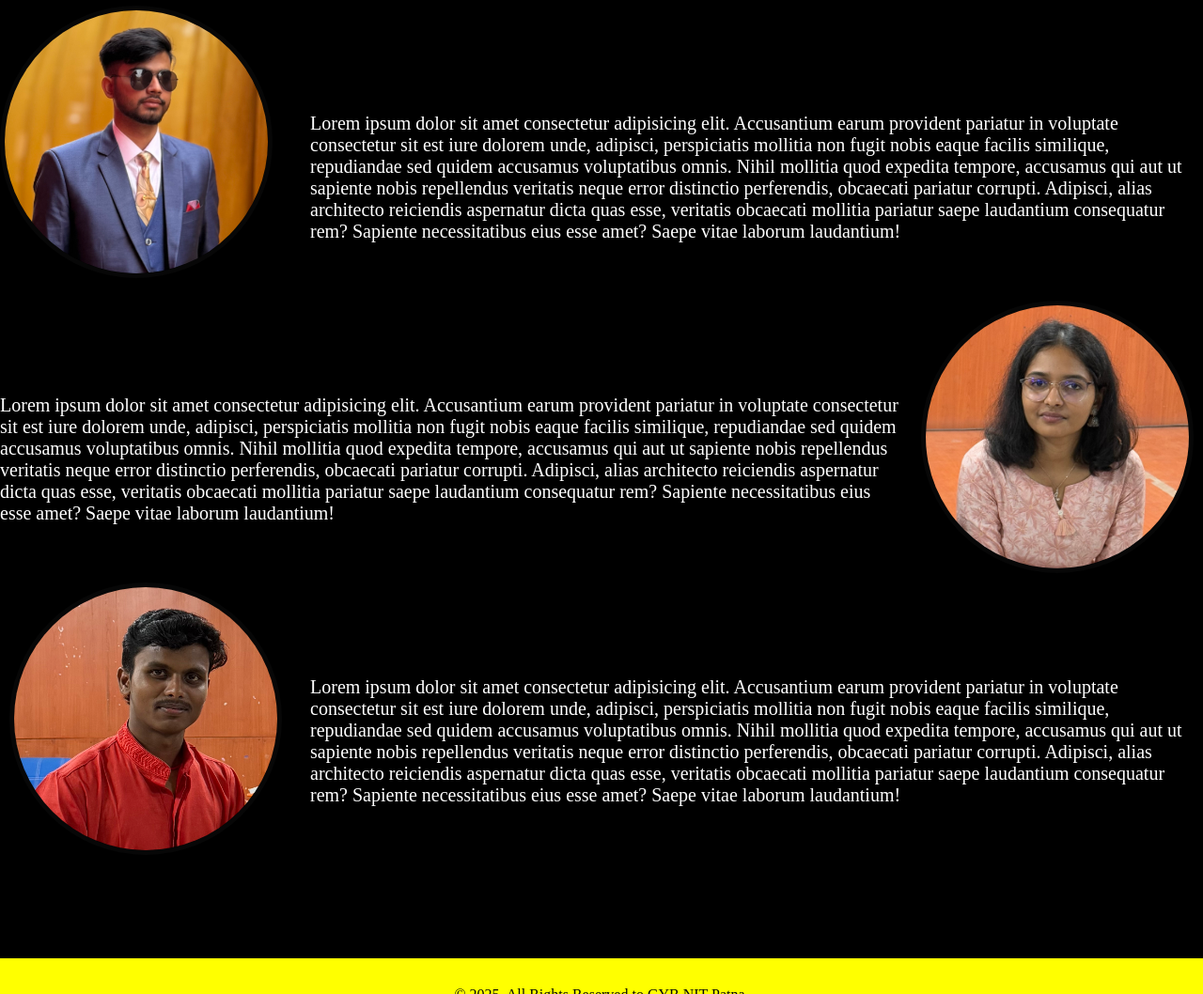
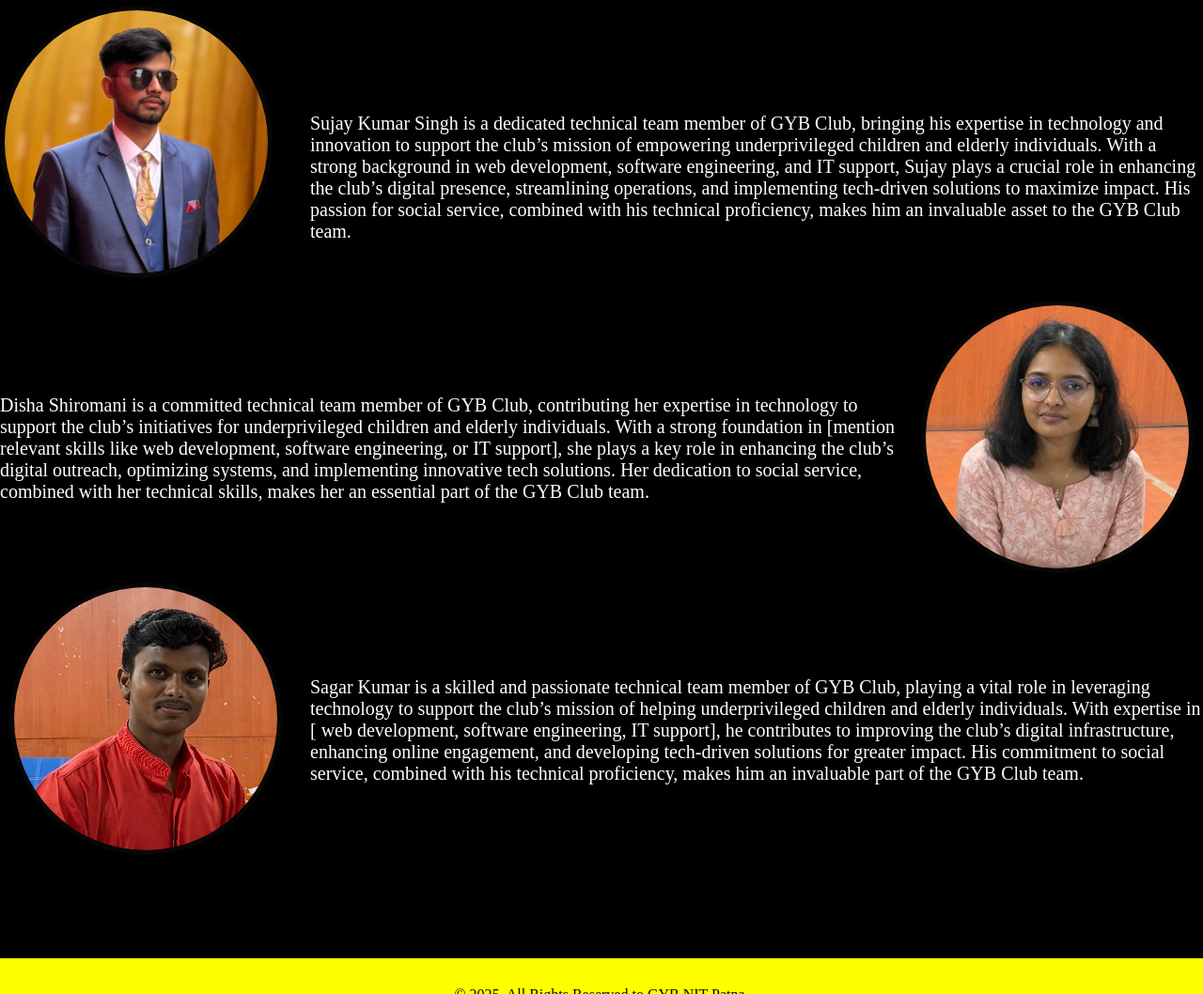
Before and after one commit to devofhelloworld/technical-team-gyb, a plain HTML site: page index.html in a window 1280 px wide. Shown: the part 280-1338 px from the top of the page at 94% size. Drawn offline with Linux system fonts and the light colour scheme.

Commit message:
Update index.html

```diff
--- a/index.html
+++ b/index.html
@@ -11,7 +11,10 @@
 
 <body>
     <header><img height="130px" src="GYB logo-02 (1) (1) (1) (1) (1).png" alt="gyb">
+        <div class="image">
 
+            <img src="pngkey.com-indian-students-png-images-3638771.png" alt="Kids">
+        </div>
         <div class="top">
 
             <nav>
@@ -51,13 +54,7 @@
 
                 <img width="280px" src="IMG_0447.jpeg" alt="Sujay Kumar Singh">
 
-                <p class="para">Lorem ipsum dolor sit amet consectetur adipisicing elit. Accusantium earum provident
-                    pariatur in voluptate consectetur sit est iure dolorem unde, adipisci, perspiciatis mollitia non
-                    fugit nobis eaque facilis similique, repudiandae sed quidem accusamus voluptatibus omnis. Nihil
-                    mollitia quod expedita tempore, accusamus qui aut ut sapiente nobis repellendus veritatis neque
-                    error distinctio perferendis, obcaecati pariatur corrupti. Adipisci, alias architecto reiciendis
-                    aspernatur dicta quas esse, veritatis obcaecati mollitia pariatur saepe laudantium consequatur rem?
-                    Sapiente necessitatibus eius esse amet? Saepe vitae laborum laudantium!</p>
+                <p class="para">Sujay Kumar Singh is a dedicated technical team member of GYB Club, bringing his expertise in technology and innovation to support the club’s mission of empowering underprivileged children and elderly individuals. With a strong background in  web development, software engineering, and IT support, Sujay plays a crucial role in enhancing the club’s digital presence, streamlining operations, and implementing tech-driven solutions to maximize impact. His passion for social service, combined with his technical proficiency, makes him an invaluable asset to the GYB Club team. </p>
 
 
 
@@ -73,13 +70,7 @@
 
             <img width="280px" src="IMG_1552.jpeg" alt="Disha Shiromani">
 
-            <p class="dishapara">Lorem ipsum dolor sit amet consectetur adipisicing elit. Accusantium earum provident
-                pariatur in voluptate consectetur sit est iure dolorem unde, adipisci, perspiciatis mollitia non fugit
-                nobis eaque facilis similique, repudiandae sed quidem accusamus voluptatibus omnis. Nihil mollitia quod
-                expedita tempore, accusamus qui aut ut sapiente nobis repellendus veritatis neque error distinctio
-                perferendis, obcaecati pariatur corrupti. Adipisci, alias architecto reiciendis aspernatur dicta quas
-                esse, veritatis obcaecati mollitia pariatur saepe laudantium consequatur rem? Sapiente necessitatibus
-                eius esse amet? Saepe vitae laborum laudantium!</p>
+            <p class="dishapara">Disha Shiromani is a committed technical team member of GYB Club, contributing her expertise in technology to support the club’s initiatives for underprivileged children and elderly individuals. With a strong foundation in [mention relevant skills like web development, software engineering, or IT support], she plays a key role in enhancing the club’s digital outreach, optimizing systems, and implementing innovative tech solutions. Her dedication to social service, combined with her technical skills, makes her an essential part of the GYB Club team.</p>
 
 
 
@@ -95,13 +86,7 @@
 
             <img width="280px" src="IMG_1553.jpeg" alt="Sagar Kumar">
 
-            <p class="sagarpara">Lorem ipsum dolor sit amet consectetur adipisicing elit. Accusantium earum provident
-                pariatur in voluptate consectetur sit est iure dolorem unde, adipisci, perspiciatis mollitia non fugit
-                nobis eaque facilis similique, repudiandae sed quidem accusamus voluptatibus omnis. Nihil mollitia quod
-                expedita tempore, accusamus qui aut ut sapiente nobis repellendus veritatis neque error distinctio
-                perferendis, obcaecati pariatur corrupti. Adipisci, alias architecto reiciendis aspernatur dicta quas
-                esse, veritatis obcaecati mollitia pariatur saepe laudantium consequatur rem? Sapiente necessitatibus
-                eius esse amet? Saepe vitae laborum laudantium!</p>
+            <p class="sagarpara">Sagar Kumar is a skilled and passionate technical team member of GYB Club, playing a vital role in leveraging technology to support the club’s mission of helping underprivileged children and elderly individuals. With expertise in [ web development, software engineering,  IT support], he contributes to improving the club’s digital infrastructure, enhancing online engagement, and developing tech-driven solutions for greater impact. His commitment to social service, combined with his technical proficiency, makes him an invaluable part of the GYB Club team.</p>
 
 
 
```
